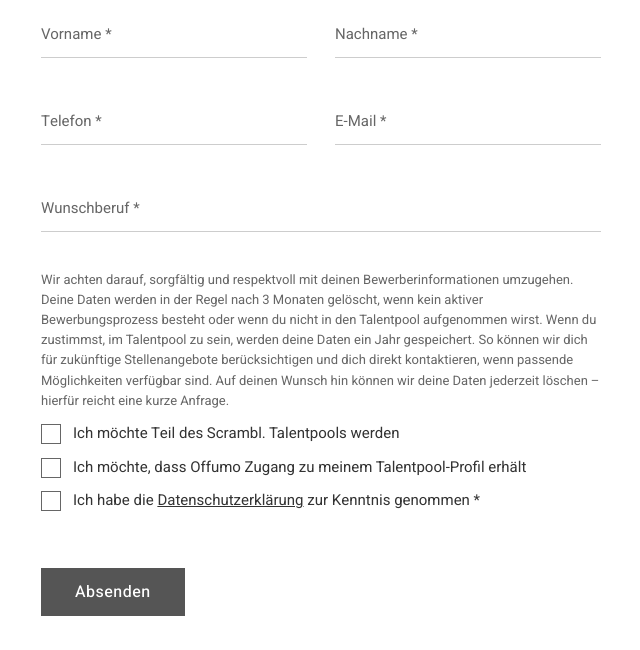
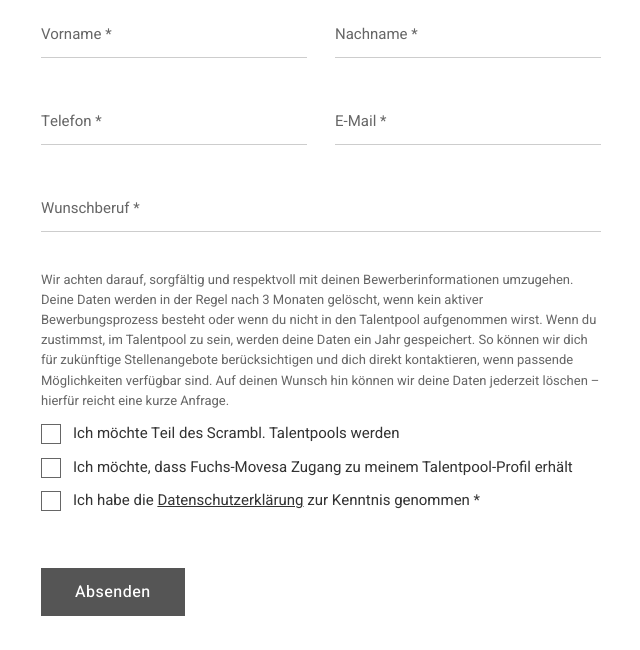
Before and after one commit to bastlerina/scrambl-landingpage, a PHP site: page /fumo/index.php in a window 1280 px wide. Shown: the part 431-1081 px from the top of the page, without its empty margins (319-959 px from the left). Run offline with PHP 8.4, Linux system fonts and the light colour scheme.

Commit message:
Fumo Talentpool: Checkbox und E-Mail nennen Fuchs-Movesa statt Offumo
Co-Authored-By: Claude Opus 5.5 <noreply@anthropic.com>
Claude-Session: https://claude.ai/code/session_01C8JrL77SZHdm2gACMQRU9X

```diff
--- a/fumo/index.php
+++ b/fumo/index.php
@@ -109,7 +109,7 @@ button:disabled{background:#b1b1b1;border-color:#b1b1b1;color:#fff;cursor:not-al
     <p class="consent">Wir achten darauf, sorgfältig und respektvoll mit deinen Bewerberinformationen umzugehen. Deine Daten werden in der Regel nach 3 Monaten gelöscht, wenn kein aktiver Bewerbungsprozess besteht oder wenn du nicht in den Talentpool aufgenommen wirst. Wenn du zustimmst, im Talentpool zu sein, werden deine Daten ein Jahr gespeichert. So können wir dich für zukünftige Stellenangebote berücksichtigen und dich direkt kontaktieren, wenn passende Möglichkeiten verfügbar sind. Auf deinen Wunsch hin können wir deine Daten jederzeit löschen – hierfür reicht eine kurze Anfrage.</p>
     <div class="checks">
       <label class="check"><input type="checkbox" name="talentpool" value="1"><span>Ich möchte Teil des Scrambl. Talentpools werden</span></label>
-      <label class="check"><input type="checkbox" name="partner_access" value="1"><span>Ich möchte, dass Offumo Zugang zu meinem Talentpool-Profil erhält</span></label>
+      <label class="check"><input type="checkbox" name="partner_access" value="1"><span>Ich möchte, dass Fuchs-Movesa Zugang zu meinem Talentpool-Profil erhält</span></label>
       <label class="check" id="privacy-f"><input type="checkbox" id="privacy" name="privacy" value="1" required aria-describedby="privacy-m"><span>Ich habe die <a href="/datenschutz.php" target="_blank" rel="noopener">Datenschutzerklärung</a> zur Kenntnis genommen *</span></label>
       <span class="msg" id="privacy-m"></span>
     </div>
--- a/fumo/senden.php
+++ b/fumo/senden.php
@@ -83,7 +83,7 @@ foreach ($d as $k => $v) {
 }
 $ja = fn($n) => empty($_POST[$n]) ? 'Nein' : 'Ja';
 $text .= "\nScrambl. Talentpool:       " . $ja('talentpool') . "\n";
-$text .= "Zugang für Offumo:         " . $ja('partner_access') . "\n";
+$text .= "Zugang für Fuchs-Movesa:   " . $ja('partner_access') . "\n";
 $text .= "Datenschutz zur Kenntnis:  " . $ja('privacy') . "\n";
 $text .= "\nEingegangen:  " . date('d.m.Y, H:i') . " Uhr\n";
 $text .= 'Quelle:       ' . QUELLE . "\n";
```
